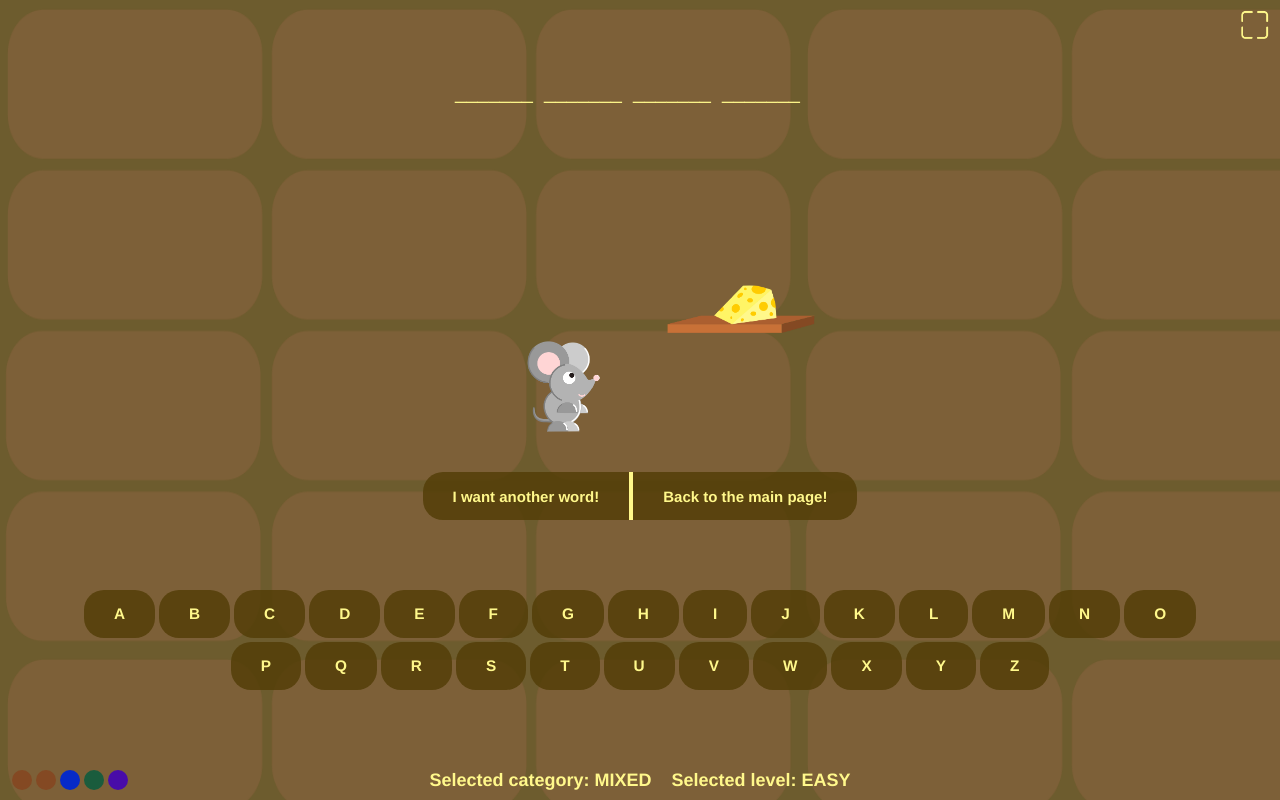
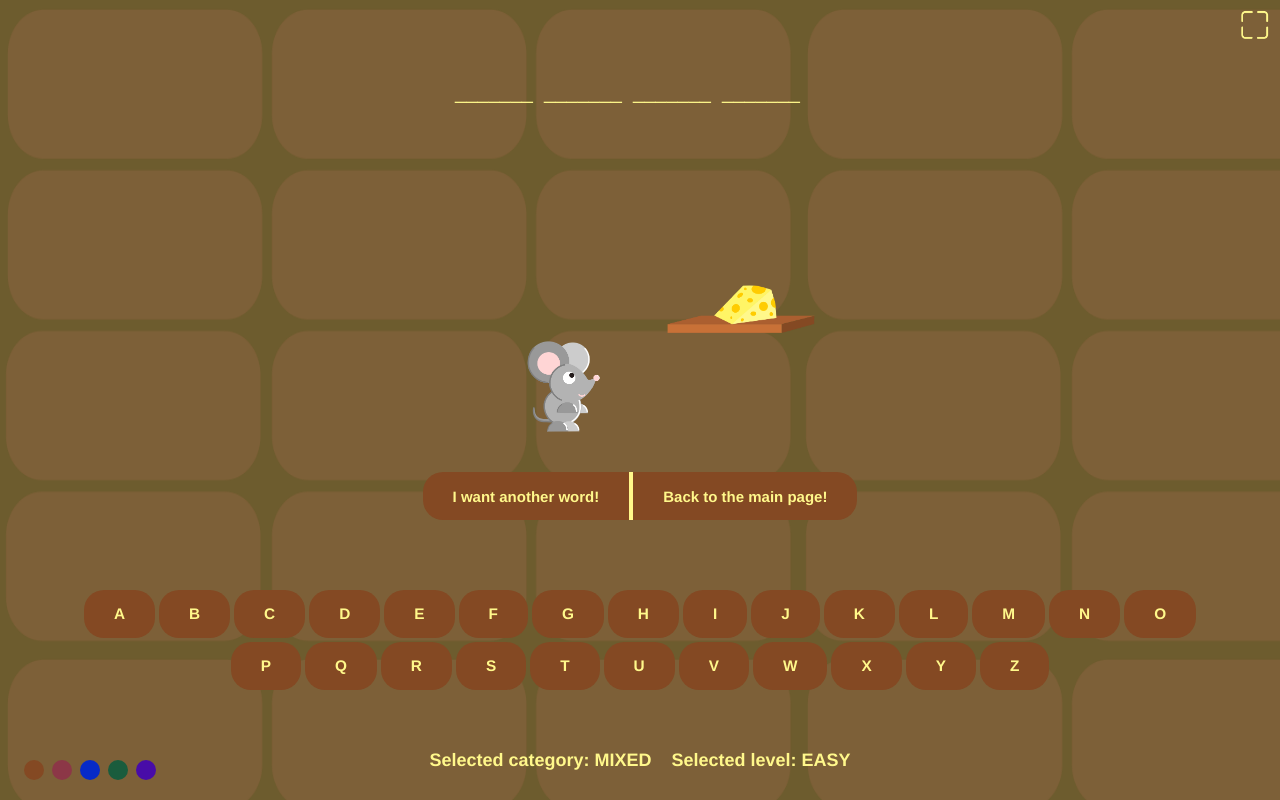
Before and after one commit to DorottyaVarju/feed-the-mouse, a React (Create React App) app: page /#/game in a window 1280 px wide. Built offline with nearby package versions, Linux system fonts and the light colour scheme.

Commit message:
colorpicker

```diff
--- a/src/components/WordToGuess.js
+++ b/src/components/WordToGuess.js
@@ -18,34 +18,55 @@ function WordToGuess() {
         let options = document.getElementsByTagName('option');
 
         let color = bodyBgColor;
+        let btnColor;
+
+        switch (color) {
+            case 'rgb(83, 62, 8)':
+                btnColor = '#844923';
+                break;
+            case 'rgb(181, 72, 93)':
+                btnColor = '#8c3747';
+                break;
+            case 'rgb(24, 74, 135)':
+                btnColor = '#072ac8';
+                break;
+            case 'rgb(46, 120, 90)':
+                btnColor = '#1a5c3d';
+                break;
+            case 'rgb(83, 34, 140)':
+                btnColor = '#480ca8';
+                break;
+            default:
+                btnColor = '#844923';
+        }
 
         for (let i = 0; i < buttons.length; i++) {
             let isChildOfColorChangeDiv = document.getElementById('colorChange').contains(buttons[i]);
 
             if (!isChildOfColorChangeDiv) {
-                buttons[i].style.backgroundColor = color;
+                buttons[i].style.backgroundColor = btnColor;
                 buttons[i].addEventListener('mouseover', () => {
                     buttons[i].style.backgroundColor = '#fff88bff';
-                    buttons[i].style.color = color;
+                    buttons[i].style.color = btnColor;
                 });
 
                 buttons[i].addEventListener('mouseout', () => {
-                    buttons[i].style.backgroundColor = color;
+                    buttons[i].style.backgroundColor = btnColor;
                     buttons[i].style.color = '#fff88bff';
                 });
             }
         }
 
         for (let i = 0; i < selects.length; i++) {
-            selects[i].style.backgroundColor = color;
+            selects[i].style.backgroundColor = btnColor;
         }
 
         for (let i = 0; i < inputs.length; i++) {
-            inputs[i].style.backgroundColor = color;
+            inputs[i].style.backgroundColor = btnColor;
         }
 
         for (let i = 0; i < options.length; i++) {
-            options[i].style.backgroundColor = color;
+            options[i].style.backgroundColor = btnColor;
         }
 
     };
--- a/src/css/ColorChange.css
+++ b/src/css/ColorChange.css
@@ -1,12 +1,12 @@
 #colorChange{
     position: absolute;
-    bottom: 0;
-    left: 0;
-    margin: 10px;
-    height: 20px;
-    width: 120px;
+    top: 0;
+    padding: 20px;
+    width: 180px;
     display: flex;
     justify-content: space-around;
+    align-items: flex-end;
+    min-height: 700px;
 }
 
 #pinkBtn, #brownBtn, #blueBtn, #greenBtn, #purpleBtn{
@@ -20,7 +20,7 @@
     background-color: #844923ff;
 }
 
-#pinkBtn:hover{
+#pinkBtn,#pinkBtn:hover{
     background-color: #8c3747;
 }
 
@@ -41,5 +41,6 @@
         width: 100%;
         justify-content: space-evenly;
         padding: 0px 30%;
+        padding-bottom: 10px;
     }
 }
--- a/src/css/WordToGuess.css
+++ b/src/css/WordToGuess.css
@@ -4,7 +4,7 @@
     flex-direction: column;
     grid-column: 1 / 6;
     grid-row: 1 / 4;
-    min-height: 363px;
+    min-height: 402px;
 }
 
 ul {
@@ -91,7 +91,8 @@ button:hover {
     align-items: flex-end;
     width: 100%;
     justify-content: center;
-    min-height: 680px;
+    min-height: 700px;
+    padding-bottom: 20px;
 }
 
 div#selectedCatAndLevel > h1 {
--- a/src/index.css
+++ b/src/index.css
@@ -21,7 +21,7 @@ body {
   -webkit-font-smoothing: antialiased;
   -moz-osx-font-smoothing: grayscale;
   overflow: auto;
-  min-height: 680px;
+  min-height: 700px;
   min-width: 320px;
 }
 
```
